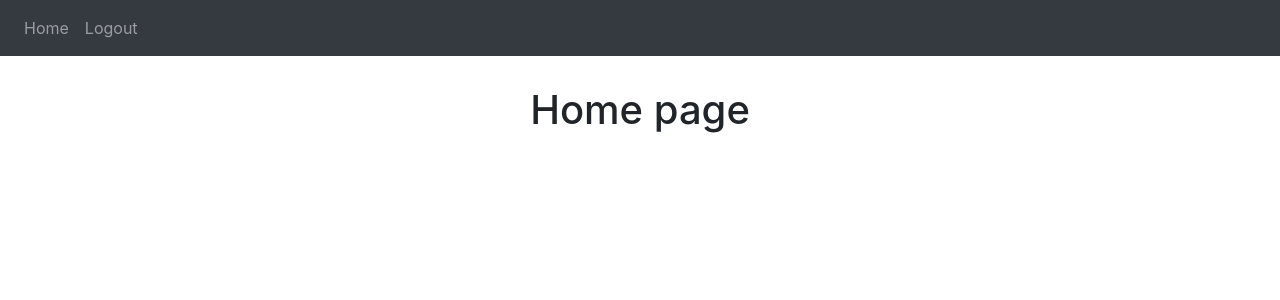
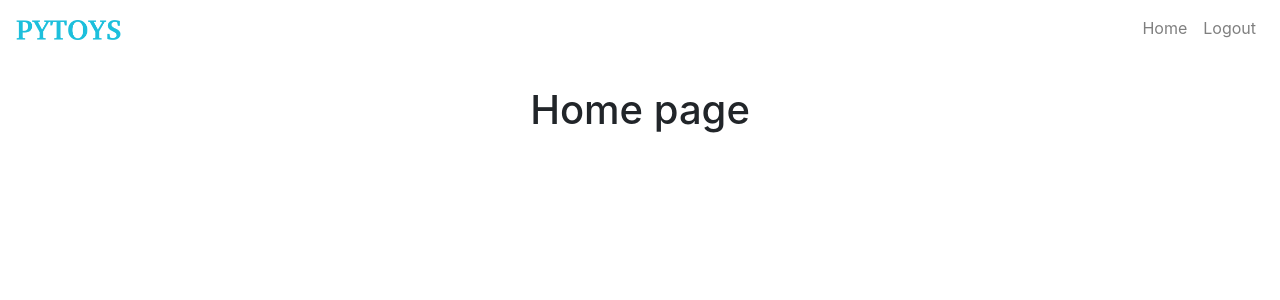
Before and after one commit to djibh/pytoys, a Flask app: page / in a window 1280 px wide. Shown: the top 300 px of the page. Run offline with Flask 2, Linux system fonts and the light colour scheme; a user stored in the database is signed in; some libraries are stand-ins or nearby versions.

Commit message:
change of navbar layout + adding logo placeholder

```diff
--- a/website/templates/base.html
+++ b/website/templates/base.html
@@ -19,11 +19,14 @@
     </head>
 
     <body>
-        <nav class="navbar navbar-expand-lg navbar-dark bg-dark">
+        <nav class="navbar navbar-expand-lg sticky-top navbar-light">
+            <a class="navbar-brand" href="#">
+                <img src="../static/logo.png" alt="logo" height="20">
+            </a>
             <button class="navbar-toggler" type="button" data-toggle="collapse" data-target="#navbar">
                 <span class="navbar-toggler-icon"></span>
             </button>
-            <div class="collapse navbar-collapse" id="navbar">
+            <div class="collapse navbar-collapse justify-content-end" id="navbar">
                 <div class="navbar-nav">
                     {% if user.is_authenticated %}
                     <a class="nav-item nav-link" id="home" href="/">Home</a>
```
Also changed, not shown: instance/database.db, website/static/logo.png (added).
